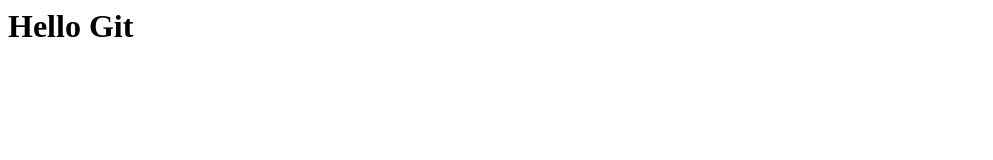
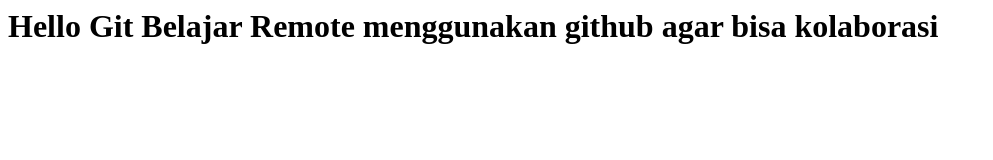
Before and after one commit to dadan1213/belajar-git-remote, a plain HTML site: page hello.html in a window 1280 px wide. Shown: the whole page, without its empty margins (0-993 px from the left). Drawn offline with Linux system fonts and the light colour scheme.

Commit message:
Update hello.html

```diff
--- a/hello.html
+++ b/hello.html
@@ -1,5 +1,5 @@
 <html>
   <body>
-    <h1>Hello Git</h1>
+    <h1>Hello Git Belajar Remote menggunakan github agar bisa kolaborasi</h1>
   </body>
 </html>
```
